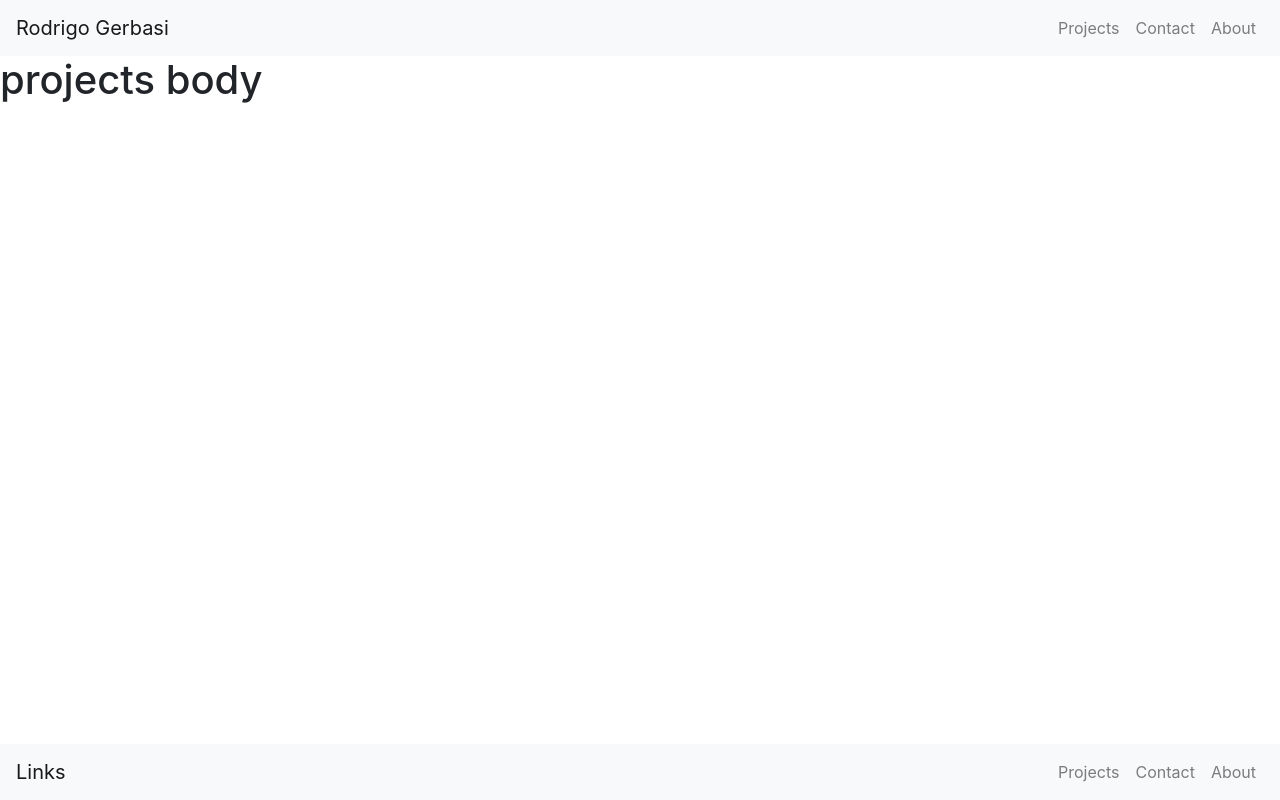
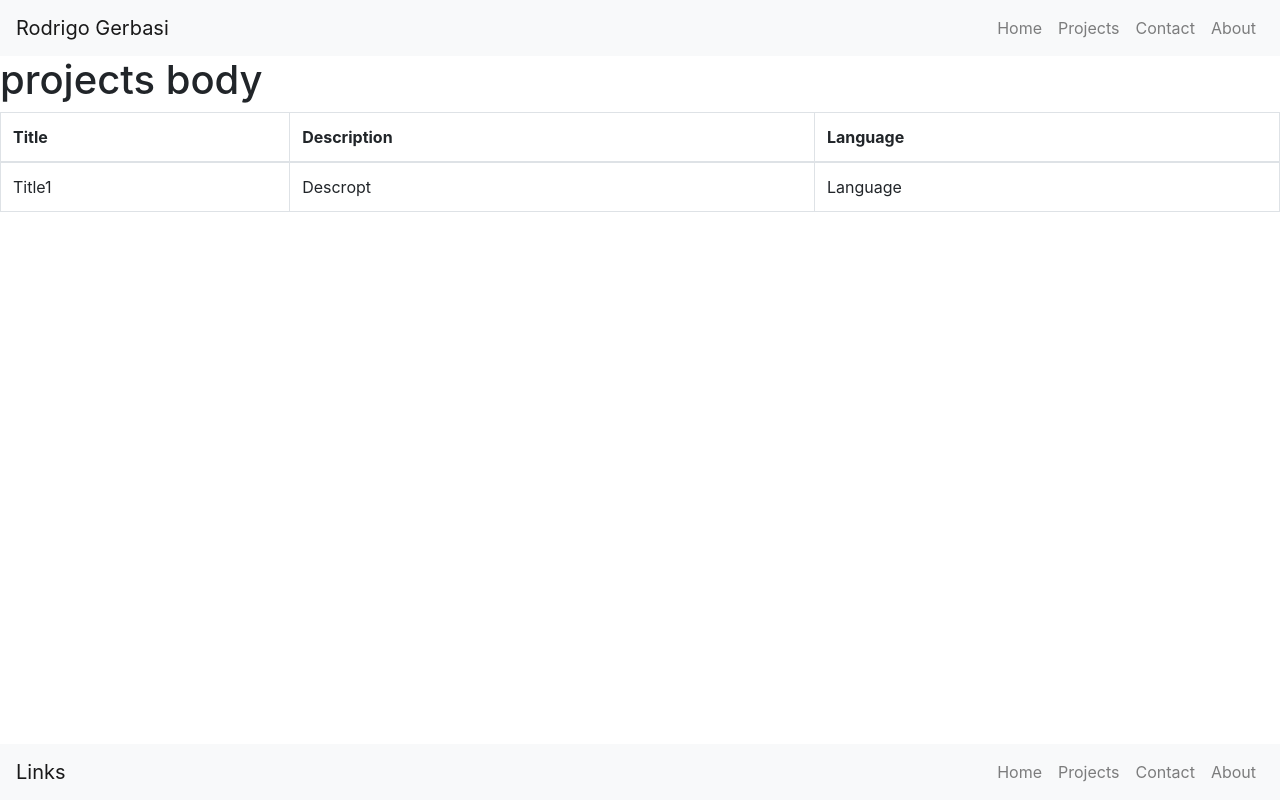
Before and after one commit to rgerbasi/homepage, a React (Create React App) app: page /projects in a window 1280 px wide. Built offline with nearby package versions, Linux system fonts and the light colour scheme.

Commit message:
added about file and started working on a table

```diff
--- /dev/null
+++ b/src/About.js
@@ -0,0 +1,24 @@
+import React, { Component } from 'react'
+//import { Route } from 'react-router-dom'
+import {
+    Container,
+    Row,
+    Col
+} from 'reactstrap'
+
+class About extends Component{
+
+    render(){
+        return(
+            <div className="About">
+                <br/>
+                <Container>
+                    yikes
+                </Container>
+            </div>
+        )
+    }
+
+}
+
+export default About
--- a/src/App.js
+++ b/src/App.js
@@ -14,7 +14,7 @@ import {
 import Home from './Home'
 import Projects from './Projects'
 import Contact from './Contact'
-
+import About from './About'
 //import './App.css'
 
 class App extends Component{
@@ -28,6 +28,7 @@ class App extends Component{
         <Navbar color="light" light expand>
           <NavbarBrand href="/">Rodrigo Gerbasi</NavbarBrand>
           <Nav className="ml-auto" navbar>
+            <NavLink href="/">Home</NavLink>
             <NavLink href="/projects" >Projects</NavLink>
             <NavLink href="/contact">Contact</NavLink>
             <NavLink href="/about">About</NavLink>
@@ -39,12 +40,14 @@ class App extends Component{
           <Route path="/" exact component={Home}/>
           <Route path="/projects" component={Projects}/>
           <Route path="/contact" component={Contact}/>
+          <Route path="/about" component={About}/>
         </Switch>
 
 
         <Navbar color="light" light expand fixed="bottom">
           <NavbarBrand href="/">Links</NavbarBrand>
           <Nav className="ml-auto" navbar>
+            <NavLink href="/">Home</NavLink>
             <NavLink href="/projects" >Projects</NavLink>
             <NavLink href="/contact">Contact</NavLink>
             <NavLink href="/about">About</NavLink>
--- a/src/Projects.js
+++ b/src/Projects.js
@@ -1,4 +1,5 @@
 import React, { Component } from 'react'
+import { Table } from 'reactstrap'
 //import { Route } from 'react-router-dom'
 
 class Projects extends Component {
@@ -7,6 +8,24 @@ class Projects extends Component {
         return(
             <div className="Projects">
                 <h1>projects body</h1>
+                <Table hover bordered>
+                    <thead>
+                        <tr>
+                            <th>Title</th>
+                            <th>Description</th>
+                            <th>Language</th>
+                        </tr>
+                    </thead>
+                    <tbody>
+                        <tr>
+                            <td>Title1</td>
+                            <td>Descropt</td>
+                            <td>Language</td>
+                        </tr>
+                    </tbody>
+                </Table>
+
+
             </div>
         )
     }
```
